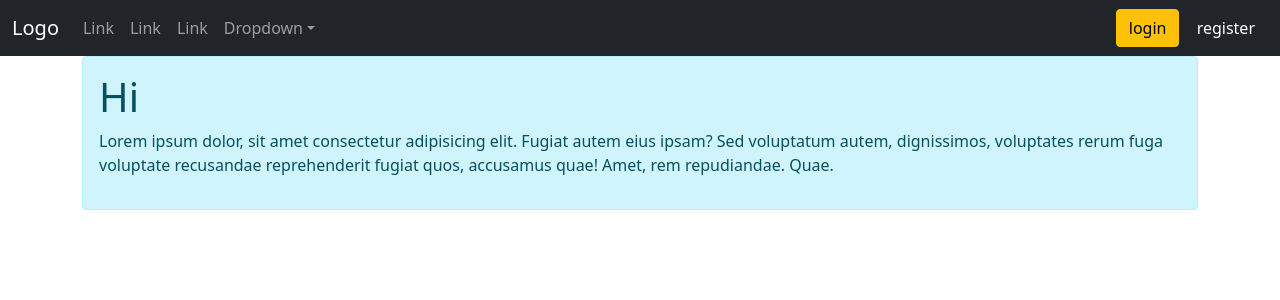
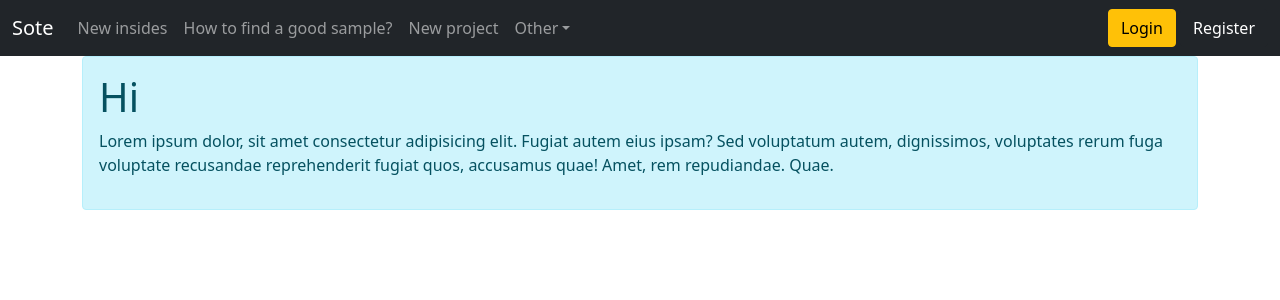
Before and after one commit to Sotemy/sote, a Flask app: page / in a window 1280 px wide. Shown: the top 300 px of the page. Run offline with Flask 2, Linux system fonts and the light colour scheme.

Commit message:
js, asses css

```diff
--- a/app/auth/views.py
+++ b/app/auth/views.py
@@ -1,6 +1,6 @@
 from flask import request, jsonify
 from flask_login.utils import login_user
-from werkzeug.security import check_password_hash, generate_password_hash
+from werkzeug.security import check_password_hash
 
 from app import db
 from app.auth import auth
@@ -37,3 +37,7 @@ def registerpage():
             return jsonify({'result':'success'})
         except Exception as e:
             return jsonify({'result':e})
+
+@auth.route('/reset-password')
+def reserpage():
+    pass
--- a/app/templates/base.html
+++ b/app/templates/base.html
@@ -15,24 +15,24 @@
 <body>
     <nav class="navbar navbar-expand-sm bg-dark navbar-dark">
         <div class="container-fluid">
-            <a class="navbar-brand" href="#">Logo</a>
+            <a class="navbar-brand" href="/">Sote</a>
             <button class="navbar-toggler" type="button" data-bs-toggle="collapse" data-bs-target="#collapsibleNavbar">
                 <span class="navbar-toggler-icon"></span>
             </button>
             <div class="collapse navbar-collapse" id="collapsibleNavbar">
                 <ul class="navbar-nav me-auto">
                     <li class="nav-item">
-                        <a class="nav-link" href="#">Link</a>
+                        <a class="nav-link" href="/insides">New insides</a>
                     </li>
                     <li class="nav-item">
-                        <a class="nav-link" href="#">Link</a>
+                        <a class="nav-link" href="/help">How to find a good sample?</a>
                     </li>
                     <li class="nav-item">
-                        <a class="nav-link" href="#">Link</a>
+                        <a class="nav-link" href="/new-project">New project</a>
                     </li>
                     <li class="nav-item dropdown">
                         <a class="nav-link dropdown-toggle" href="#" role="button"
-                            data-bs-toggle="dropdown">Dropdown</a>
+                            data-bs-toggle="dropdown">Other</a>
                         <ul class="dropdown-menu" aria-labelledby="defaultDropdown">
                             <li><a class="dropdown-item" href="#">Link</a></li>
                             <li><a class="dropdown-item" href="#">Another link</a></li>
@@ -41,8 +41,8 @@
                     </li>
                 </ul>
                 <div>
-                    <button type="button" class='btn btn-warning userbtn'>login</button>
-                    <button type="button" class='btn btn-dark userbtn'>register</button>
+                    <button type="button" class='btn btn-warning userbtn' id='loginbtn'>Login</button>
+                    <button type="button" class='btn btn-dark userbtn' id='regbtn'>Register</button>
                 </div>
             </div>
         </div>
@@ -80,3 +80,5 @@
 </body>
 
 </html>
+
+<!-- <div class='alert alert-warning alert-dismissible fade show' role='alert'>"+response.result+"<button type='button' class='btn-close' data-bs-dismiss='alert' aria-label='Close'></button></div> -->
```
Also changed, not shown: app/static/js/main.js (+70 -33 lines), README.md, app/static/css/main.css (added).
